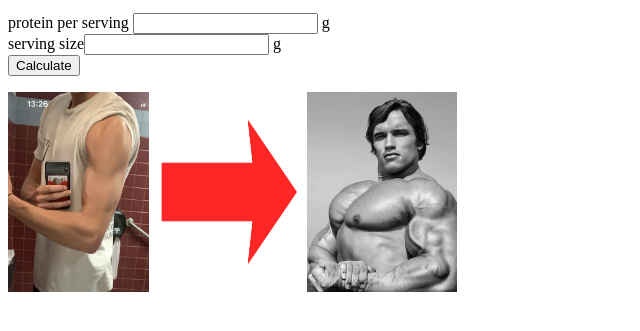
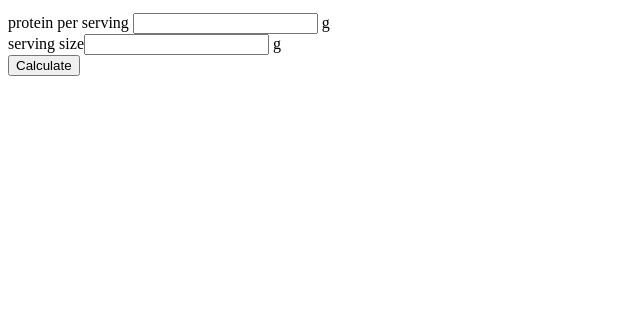
Before and after one commit to Ced959/protein-calculator, a plain HTML site: page index.html in a window 1280 px wide. Shown: the part 125-456 px from the top of the page, without its empty margins (0-640 px from the left). Drawn offline with Linux system fonts and the light colour scheme.

Commit message:
Update index.html

```diff
--- a/index.html
+++ b/index.html
@@ -23,12 +23,6 @@
     <button onclick = "Calculate()">Calculate</button>
 
     <p id="result"> </p>
-    <p>
-    <img src="t.jpg" height="200">
-    <img src="arrow.png" width="150" height="200">
-    <img src="arnold.jpg" height="200">
-    </p>
-
 
     <script src="script.js"></script>
 </body>
```
